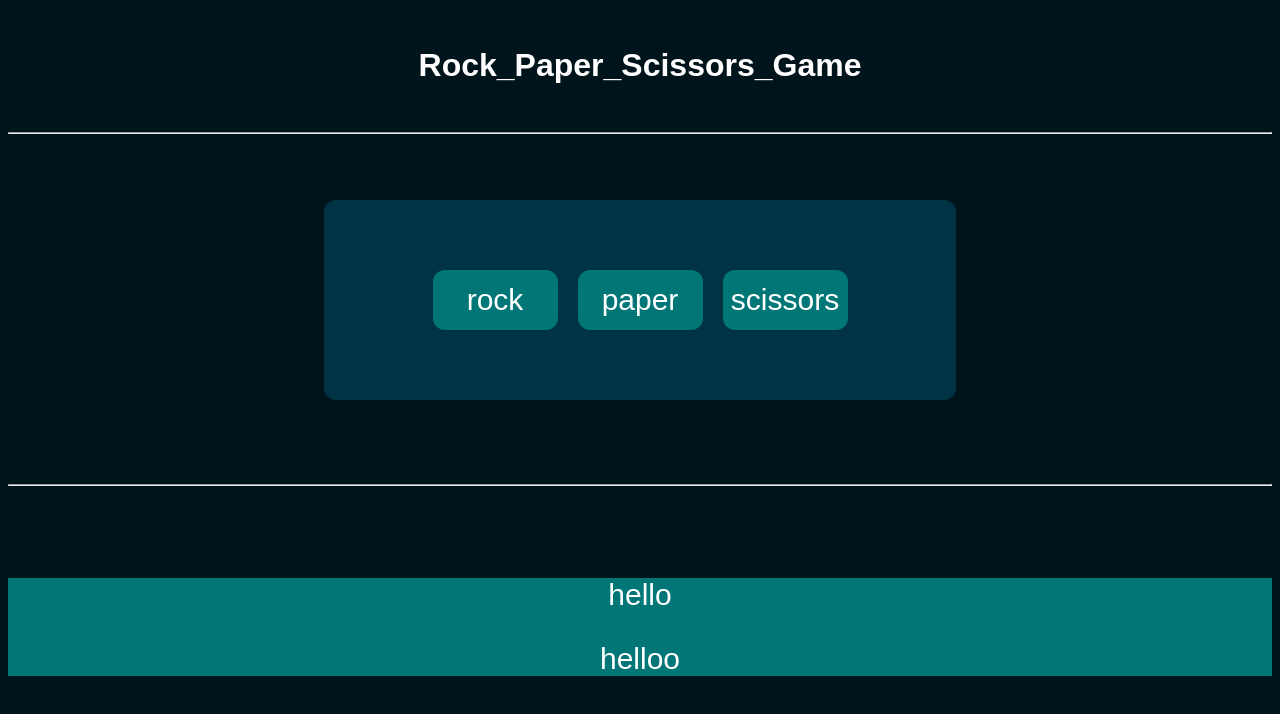
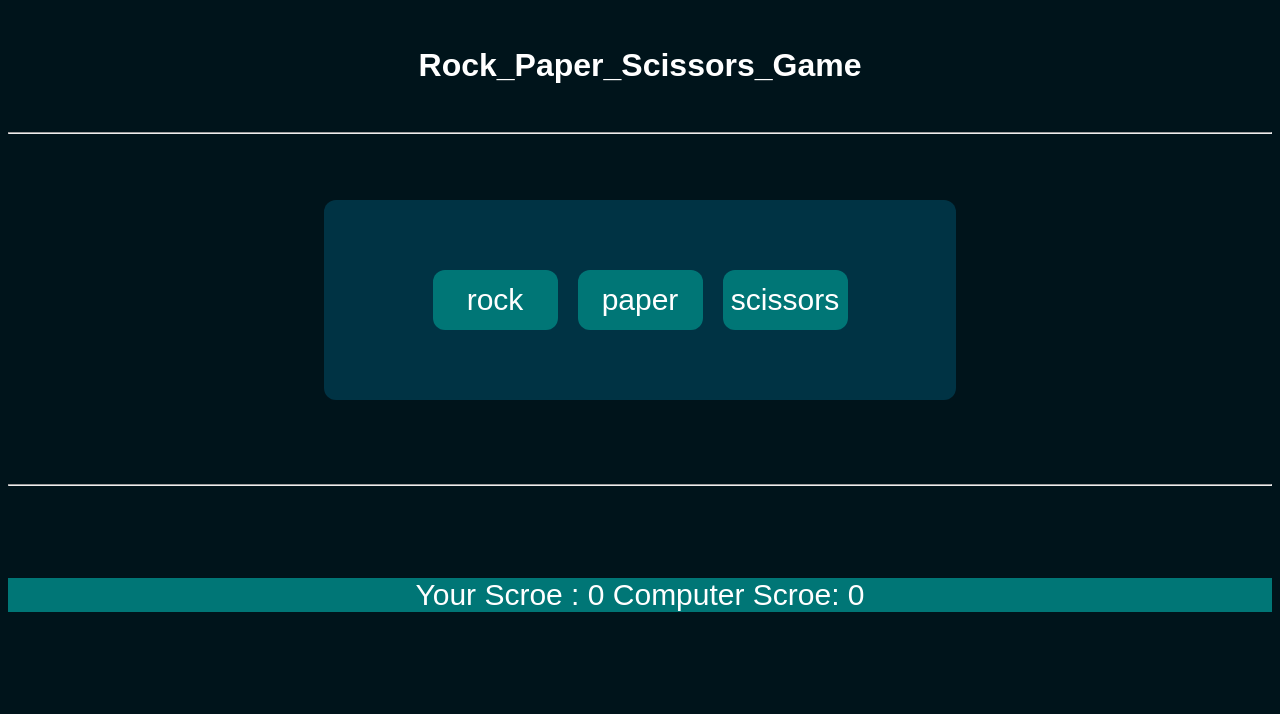
Before and after one commit to hussainshtamimi-cmd/Rock_Paper_Scissors_Game, a plain HTML site: page index.html in a window 1280 px wide. Both pictures are taken after a click on the button "rock". Drawn offline with Linux system fonts and the light colour scheme.

Commit message:
Finished UI for Rock Paper Scissors game

```diff
--- a/index.html
+++ b/index.html
@@ -25,8 +25,8 @@
         <br><br><hr><br><br><br>
 
         <div id="results">
-            <p id="result1">hello</p>
-            <p id="final-result">helloo</p>
+            <p id="result1"></p>
+            <p id="final-result"></p>
         </div>
 
   <script src="script.js"></script>
--- a/script.js
+++ b/script.js
@@ -45,7 +45,7 @@ function playRound(computerChoice, humanChoice){
 
 function result(){
 
-     document.querySelector('#result1').textContent = `Computer Choice ${computerChoice} : Your Scroe : ${HumanScore}  Computer Scroe: ${ComputerScore}`;
+     document.querySelector('#result1').textContent = ` Your Scroe : ${HumanScore}  Computer Scroe: ${ComputerScore}`;
 
   if(ComputerScore == 5){
      document.querySelector('#final-result').textContent= "computer won";
```
